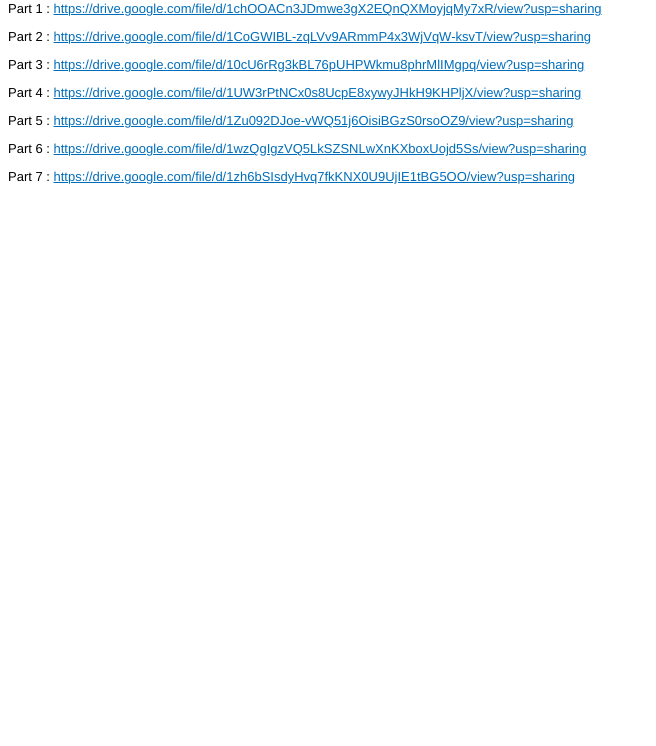
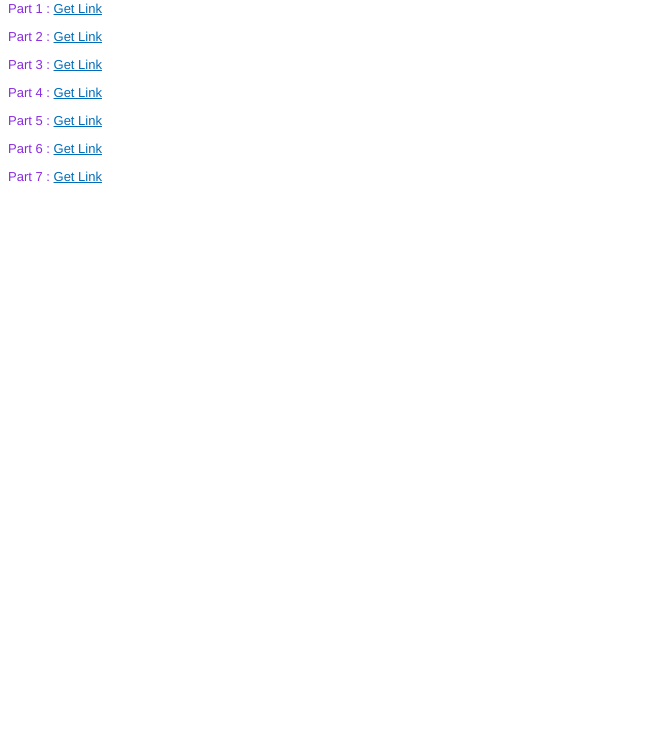
Before and after one commit to gutampsid/sb4sgogd.github.io, a plain HTML site: page index.html in a window 1280 px wide. Shown: the part 54-800 px from the top of the page, without its empty margins (0-656 px from the left). Drawn offline with Linux system fonts and the light colour scheme.

Commit message:
Update index.html

```diff
--- a/index.html
+++ b/index.html
@@ -6,26 +6,17 @@
         body, table { font-family: Helvetica, Arial, sans-serif; font-size: 13px; }
         a { color: #006DBA; }
     </style>
-    <!--NUMBER--m69jrmhb--NUMBER-->
-    <!--TYPE--RichText--TYPE-->
-    <!--PERMISSION--Readonly--PERMISSION-->
-    <!--ACCESS--Public--ACCESS-->
-    <!--PASSWORD----PASSWORD-->
-    <!--STATUS--Active--STATUS-->
-    <!--QUICKEDIT--False--QUICKEDIT-->
-    <!--QUICKEDITPASSWORD----QUICKEDITPASSWORD-->
-    <!--DATECREATED--2021-09-03 01:17:24--DATECREATED-->
-    <!--DATEUPDATED--2022-05-06 13:54:11--DATEUPDATED-->
-    <!--LABELS--Google Drive--LABELS-->
 </head>
 <body>
 <h2>Sengoku Basara 4 Sumeragi [BLJM61248]-[Gutamps Official]</h2>
-<anotepad><p>Part 1 : <a href="https://drive.google.com/file/d/1chOOACn3JDmwe3gX2EQnQXMoyjqMy7xR/view?usp=sharing" target="_blank" rel="noopener">https://drive.google.com/file/d/1chOOACn3JDmwe3gX2EQnQXMoyjqMy7xR/view?usp=sharing</a></p>
-<p>Part 2 : <a href="https://drive.google.com/file/d/1CoGWIBL-zqLVv9ARmmP4x3WjVqW-ksvT/view?usp=sharing" target="_blank" rel="noopener">https://drive.google.com/file/d/1CoGWIBL-zqLVv9ARmmP4x3WjVqW-ksvT/view?usp=sharing</a></p>
-<p>Part 3 : <a href="https://drive.google.com/file/d/10cU6rRg3kBL76pUHPWkmu8phrMlIMgpq/view?usp=sharing" target="_blank" rel="noopener">https://drive.google.com/file/d/10cU6rRg3kBL76pUHPWkmu8phrMlIMgpq/view?usp=sharing</a></p>
-<p>Part 4 : <a href="https://drive.google.com/file/d/1UW3rPtNCx0s8UcpE8xywyJHkH9KHPljX/view?usp=sharing" target="_blank" rel="noopener">https://drive.google.com/file/d/1UW3rPtNCx0s8UcpE8xywyJHkH9KHPljX/view?usp=sharing</a></p>
-<p>Part 5 : <a href="https://drive.google.com/file/d/1Zu092DJoe-vWQ51j6OisiBGzS0rsoOZ9/view?usp=sharing" target="_blank" rel="noopener">https://drive.google.com/file/d/1Zu092DJoe-vWQ51j6OisiBGzS0rsoOZ9/view?usp=sharing</a></p>
-<p>Part 6 : <a href="https://drive.google.com/file/d/1E-aYAtP-WpjHpEKErGsgnykcquM_Ede9/view?usp=sharing" target="_blank" rel="noopener">https://drive.google.com/file/d/1wzQgIgzVQ5LkSZSNLwXnKXboxUojd5Ss/view?usp=sharing</a></p>
-<p>Part 7 : <a href="https://drive.google.com/file/d/1lAgxuuT3YhrhbCbHuaxvMt5jwa9BA-e_/view?usp=sharing" target="_blank" rel="noopener">https://drive.google.com/file/d/1zh6bSIsdyHvq7fkKNX0U9UjIE1tBG5OO/view?usp=sharing</a></p></anotepad>
+    <style> body { color: blueviolet };
+    </style>
+<p>Part 1 : <a href="https://drive.google.com/file/d/1h5j27euBtBxVKk0wkLJIssIFjkUBam7I/view?usp=drive_link" target="_blank" rel="noopener">Get Link</a></p>
+<p>Part 2 : <a href="https://drive.google.com/file/d/1KCpbM3ohHC7jFwkRZzG9xYt9kVV-K_j0/view?usp=drive_link" target="_blank" rel="noopener">Get Link</a></p>
+<p>Part 3 : <a href="https://drive.google.com/file/d/1MMUfZ5Jwh3rFuXCa1XSzrqVjKsQ6QUO-/view?usp=drive_link" target="_blank" rel="noopener">Get Link</a></p>
+<p>Part 4 : <a href="https://drive.google.com/file/d/1d6wOYwYJcianKpOT3mR69bG35aANlo_k/view?usp=drive_link" target="_blank" rel="noopener">Get Link</a></p>
+<p>Part 5 : <a href="https://drive.google.com/file/d/1zAzVLfUn--VjG7WctYeB2MzSRCvT20wj/view?usp=drive_link" target="_blank" rel="noopener">Get Link</a></p>
+<p>Part 6 : <a href="https://drive.google.com/file/d/1RHift5MkfBcvnGJjhzvd6N159fTm6i8U/view?usp=drive_link" target="_blank" rel="noopener">Get Link</a></p>
+<p>Part 7 : <a href="https://drive.google.com/file/d/1VDV2EcJibaYrS0BLxRaCbbhs4wSOrEqr/view?usp=drive_link" target="_blank" rel="noopener">Get Link</a></p>
 </body>
 </html>
```
